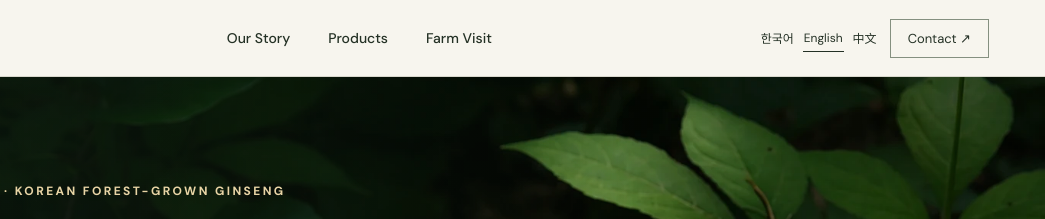
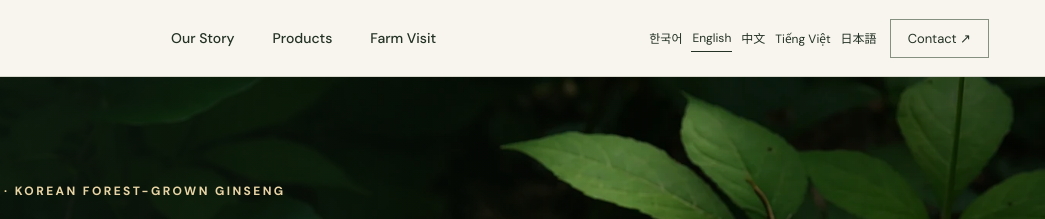
Before and after one commit to yushim3-maker/Lasham, a plain HTML site: page en.html in a window 1280 px wide. Shown: the top 219 px of the page, 235-1280 px from the left. Drawn offline with Linux system fonts and the light colour scheme.

Commit message:
Update en.html

```diff
--- a/en.html
+++ b/en.html
@@ -29,7 +29,9 @@
 <header class="top"><div class="wrap bar">
 <a class="brand" href="#top" aria-label="LASHAM home"><img src="assets/logo.png" alt="">LASHAM</a>
 <nav class="nav" aria-label="Main navigation"><a href="#story">Our Story</a><a href="#products">Products</a><a href="#visit">Farm Visit</a></nav>
-<div class="header-actions"><nav class="language" aria-label="Language"><a href="index.html" lang="ko" hreflang="ko">한국어</a><a href="en.html" lang="en" hreflang="en" aria-current="page">English</a><a href="zh.html" lang="zh-Hans" hreflang="zh-Hans">中文</a></nav><a class="contact" href="#contact">Contact ↗</a></div>
+<div class="header-actions"><nav class="language" aria-label="Language"><a href="index.html" lang="ko" hreflang="ko">한국어</a>
+  <a href="en.html" lang="en" hreflang="en" aria-current="page">English</a><a href="zh.html" lang="zh-Hans" hreflang="zh-Hans">中文</a><a href="vi.html" lang="vi">Tiếng Việt</a>
+<a href="ja.html" lang="ja">日本語</a></nav><a class="contact" href="#contact">Contact ↗</a></div>
 </div></header>
 <main id="main">
 <section class="hero" aria-labelledby="hero-title"><div class="wrap">
```
